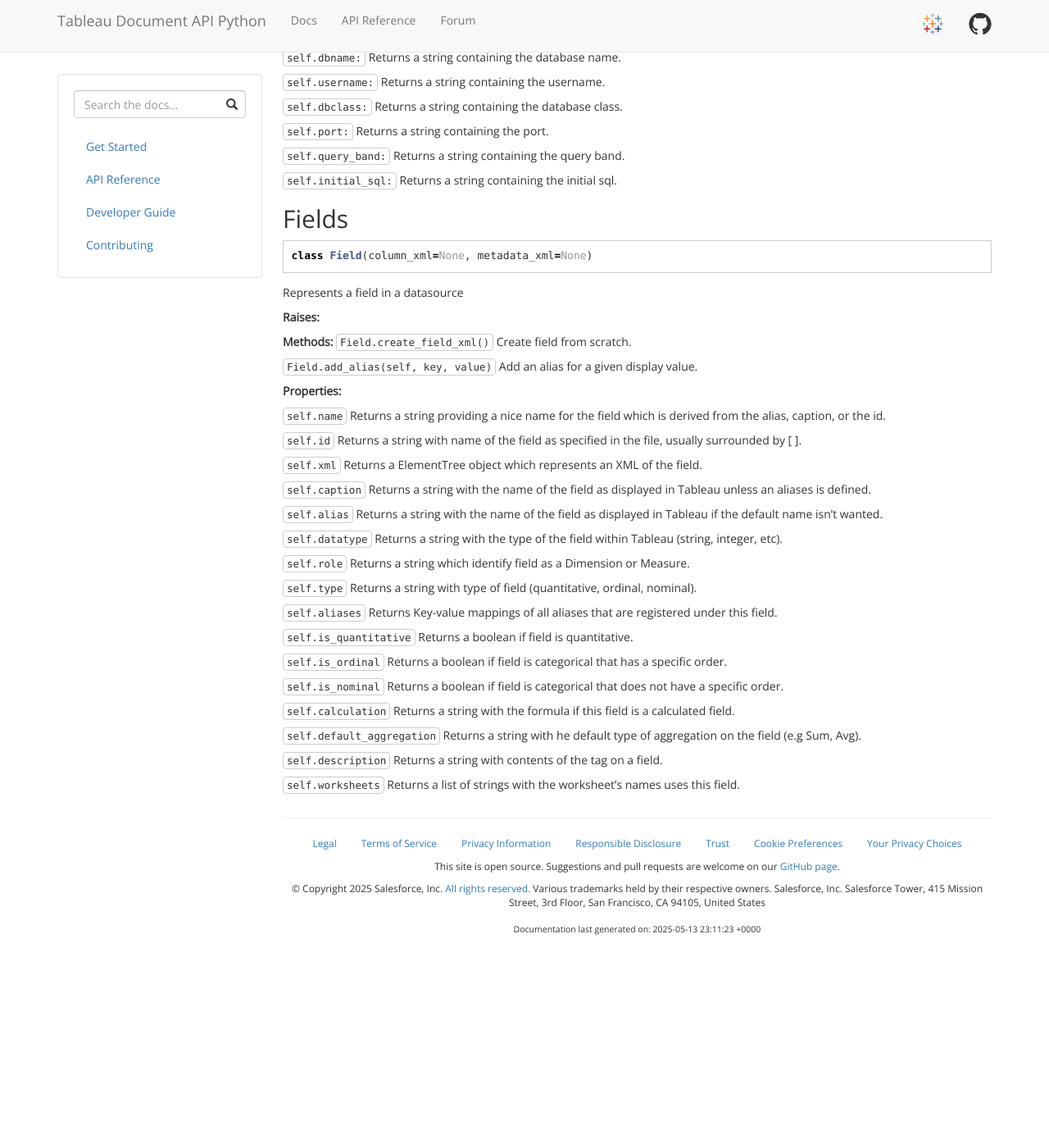
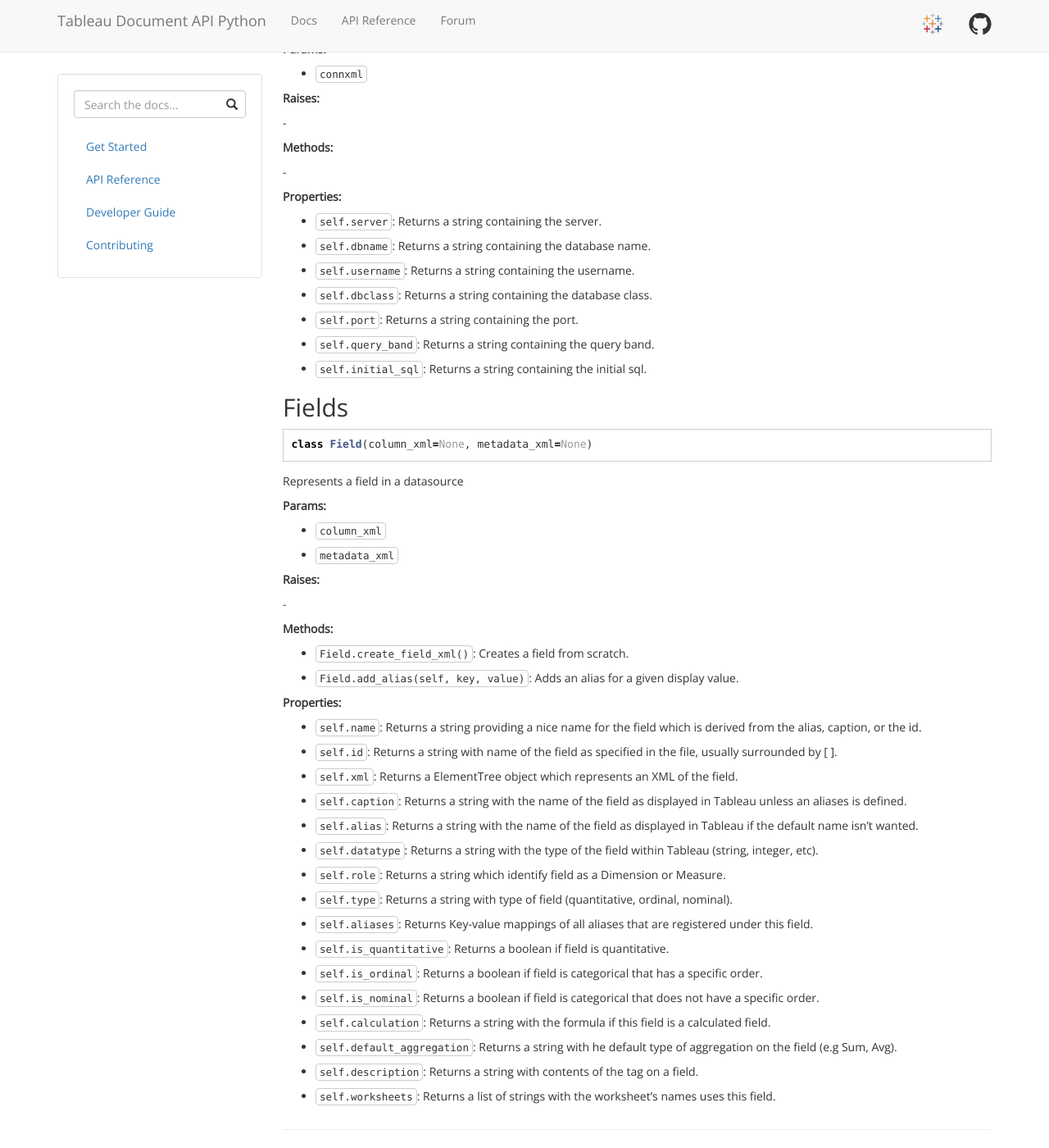
Before and after one commit to tableau/document-api-python, a Jekyll site: the page built from docs/docs/api-ref.md, in a window 1280 px wide and 1400 px high, scrolled down 1689 px. Shown: the whole window at 82% size. Built offline with Jekyll 4.4.1, drawn with Linux system fonts in a browser that asks for light colours; nearby versions of some CDN libraries; comment, search, counter and statistics services are not loaded; before the commit the page ends 2858 px from its top, so only the background shows below that; some of the changed text lies outside the part shown.

````diff
--- a/docs/docs/api-ref.md
+++ b/docs/docs/api-ref.md
@@ -87,25 +92,31 @@ The Connection class represents a tableau data connection. It can be from any ty
 
 **Params:**
 
+- `connxml`
+
 **Raises:**
+
+-
 
 **Methods:**
 
+-
+
 **Properties:**
 
-`self.server:` Returns a string containing the server.
+- `self.server`: Returns a string containing the server.
 
-`self.dbname:` Returns a string containing the database name.
+- `self.dbname`: Returns a string containing the database name.
 
-`self.username:` Returns a string containing the username.
+- `self.username`: Returns a string containing the username.
 
-`self.dbclass:` Returns a string containing the database class.
+- `self.dbclass`: Returns a string containing the database class.
 
-`self.port:` Returns a string containing the port.
+- `self.port`: Returns a string containing the port.
 
-`self.query_band:` Returns a string containing the query band.
+- `self.query_band`: Returns a string containing the query band.
 
-`self.initial_sql:` Returns a string containing the initial sql.
+- `self.initial_sql`: Returns a string containing the initial sql.
 
 ## Fields
 ```python
@@ -114,43 +125,52 @@ class Field(column_xml=None, metadata_xml=None)
 
 Represents a field in a datasource
 
+**Params:**
+
+- `column_xml`
+
+- `metadata_xml`
+
 **Raises:**
 
+-
+
 **Methods:**
-`Field.create_field_xml()` Create field from scratch.
 
-`Field.add_alias(self, key, value)` Add an alias for a given display value.
+- `Field.create_field_xml()`: Creates a field from scratch.
+
+- `Field.add_alias(self, key, value)`: Adds an alias for a given display value.
 
 **Properties:**
 
-`self.name` Returns a string providing a nice name for the field which is derived from the alias, caption, or the id.
+- `self.name`: Returns a string providing a nice name for the field which is derived from the alias, caption, or the id.
 
-`self.id` Returns a string with name of the field as specified in the file, usually surrounded by [ ].
+- `self.id`: Returns a string with name of the field as specified in the file, usually surrounded by [ ].
 
-`self.xml` Returns a ElementTree object which represents an XML of the field.
+- `self.xml`: Returns a ElementTree object which represents an XML of the field.
 
-`self.caption` Returns a string with the name of the field as displayed in Tableau unless an aliases is defined.
+- `self.caption`: Returns a string with the name of the field as displayed in Tableau unless an aliases is defined.
 
-`self.alias` Returns a string with the name of the field as displayed in Tableau if the default name isn't wanted.
+- `self.alias`: Returns a string with the name of the field as displayed in Tableau if the default name isn't wanted.
 
-`self.datatype` Returns a string with the type of the field within Tableau (string, integer, etc).
+- `self.datatype`: Returns a string with the type of the field within Tableau (string, integer, etc).
 
-`self.role` Returns a string which identify field as a Dimension or Measure.
+- `self.role`: Returns a string which identify field as a Dimension or Measure.
 
-`self.type` Returns a string with type of field (quantitative, ordinal, nominal).
+- `self.type`: Returns a string with type of field (quantitative, ordinal, nominal).
 
-`self.aliases` Returns Key-value mappings of all aliases that are registered under this field.
+- `self.aliases`: Returns Key-value mappings of all aliases that are registered under this field.
 
-`self.is_quantitative` Returns a boolean if field is quantitative.
+- `self.is_quantitative`: Returns a boolean if field is quantitative.
 
-`self.is_ordinal` Returns a boolean if field is categorical that has a specific order.
+- `self.is_ordinal`: Returns a boolean if field is categorical that has a specific order.
 
-`self.is_nominal` Returns a boolean if field is categorical that does not have a specific order.
+- `self.is_nominal`: Returns a boolean if field is categorical that does not have a specific order.
 
-`self.calculation` Returns a string with the formula if this field is a calculated field.
+- `self.calculation`: Returns a string with the formula if this field is a calculated field.
 
-`self.default_aggregation` Returns a string with he default type of aggregation on the field (e.g Sum, Avg).
+- `self.default_aggregation`: Returns a string with he default type of aggregation on the field (e.g Sum, Avg).
 
-`self.description` Returns a string with contents of the <desc> tag on a field.
+- `self.description`: Returns a string with contents of the <desc> tag on a field.
 
-`self.worksheets` Returns a list of strings with the worksheet's names uses this field.
+- `self.worksheets`: Returns a list of strings with the worksheet's names uses this field.
````
Also changed, not shown: other parts of docs/docs/api-ref.md (+29 -24 lines).
